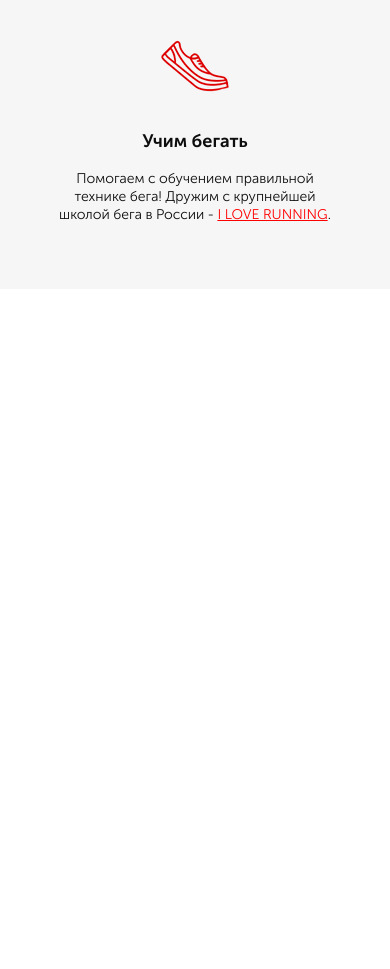
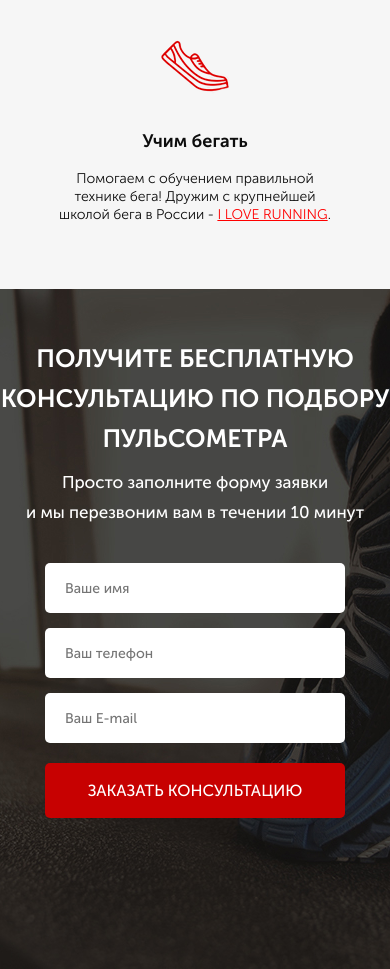
Before and after one commit to Alex223437/UdemuCourse, a website: page src/index.html in a window 390 px wide. Shown: the part 1680-2649 px from the top of the page. Before the commit the page ends 1969 px from the top, so only its background shows below. Drawn offline with Linux system fonts and the light colour scheme; a web font is replaced by a local one.

Commit message:
make the third section and adaptivity for it

```diff
--- a/src/index.html
+++ b/src/index.html
@@ -63,7 +63,7 @@
 
     <div class="benefits">
         <div class="container">
-            <h2 class="benefits__title">НАШИ ПРЕИМУЩЕСТВА</h2>
+            <h2 class="title">НАШИ ПРЕИМУЩЕСТВА</h2>
             <div class="benefits__wrapper">
                 <div class="benefits__item">
                     <img src="icons/cup.png" alt="cup">
@@ -83,5 +83,20 @@
             </div>
         </div>
     </div>
+
+    <div class="consultation">
+        <div class="container">
+           <h2 class="title title_left">Получите бесплатную консультацию<br> по подбору пульсометра </h2>
+           <div class="consultation__descr">
+                Просто заполните форму заявки<br> и мы перезвоним вам в течении 10 минут
+           </div>
+           <form class = "feed-form" action="#">
+                <input name = "name" required placeholder="Ваше имя" type="text">
+                <input name = "phone" required placeholder="Ваш телефон" type="number">
+                <input name = "email" placeholder="Ваш E-mail" type="email">
+                <button class="button button_submit">заказать кОНСУЛЬТАЦИЮ</button>
+           </form>
+        </div>
+    </div>
 </body>
 </html>
--- a/src/sass/_media.scss
+++ b/src/sass/_media.scss
@@ -1,10 +1,24 @@
-@media (max-width: 1024px) {
+@media (max-width: 1023px) {
     .header {
         justify-content: space-around;
     }
     .promo {
         &__wrapper {
             align-items: center;
+        }
+    }
+    .consultation {
+        .title {
+            br {
+                display: none;
+            }
+            text-align: center;
+        }
+        &__descr {
+            text-align: center;
+        }
+        .feed-form {
+            margin: 36px auto 0 auto;
         }
     }
 }
@@ -38,6 +52,11 @@
             margin-top: 35px;
         }
     }
+    .consultation {
+        .title {
+           font-size: 33px;
+        }
+    }
 }
 
 @media(max-width:424px) {
@@ -52,4 +71,14 @@
             margin-top: 20px;
         }
     }
+    .consultation {
+        padding-top: 50px;
+        .title {
+           font-size: 25px;
+           line-height: 40px;
+        }
+        &__descr {
+            font-size: 17px;
+        }
+    }
 }
--- a/src/sass/blocks/_benefits.scss
+++ b/src/sass/blocks/_benefits.scss
@@ -2,13 +2,6 @@
     background-color: #F6F6F6;
     min-height: 473px;
     padding: 70px 0 65px 0;
-    &__title {
-        margin-bottom: 0;
-        font-weight: 700;
-        font-size: 30px;
-        text-align: center;
-        color: #0D0D0D;
-    }
     &__wrapper {
         margin-top: 60px;
         display: flex;
--- a/src/sass/blocks/_buttons.scss
+++ b/src/sass/blocks/_buttons.scss
@@ -15,4 +15,9 @@
         width: 303px;
         height: 54px
     }
+    &_submit {
+        width: 100%;
+        height: 55px;
+        font-size: 16px;
+    }
 }
--- /dev/null
+++ b/src/sass/blocks/_consultation.scss
@@ -0,0 +1,12 @@
+.consultation {
+    min-height: 680px;
+    padding: 100px 0 108px 0;
+    background: url('../img/bg/consultation_bg.jpg') center (center/cover) no-repeat;
+    &__descr {
+        margin-top: 8px;
+        font-weight: 500;
+        font-size: 20px;
+        line-height: 30px;
+        color:#FFFFFF
+    }
+}
--- /dev/null
+++ b/src/sass/blocks/_forms.scss
@@ -0,0 +1,19 @@
+.feed-form {
+    margin-top: 36px;
+    display: flex;
+    flex-direction: column;
+    width: 300px;
+    input {
+        padding: 0 20px;
+        height: 50px;
+        border-radius: 5px;
+        border: none;
+        margin-bottom: 15px;
+        font-weight: 400;
+        font-size: 14px;
+        color: #4B4B4B;
+        &:nth-child(3){
+            margin-bottom: 20px;
+        }
+    }
+}
--- /dev/null
+++ b/src/sass/blocks/_titles.scss
@@ -0,0 +1,14 @@
+.title {
+    text-transform: uppercase;
+    margin-bottom: 0;
+    font-weight: 700;
+    font-size: 30px;
+    text-align: center;
+    color: #0D0D0D;
+    &_left {
+        font-size: 36px;
+        text-align: left;
+        color: #FFFFFF;
+        line-height: 54px;
+    }
+}
--- a/src/sass/style.scss
+++ b/src/sass/style.scss
@@ -5,7 +5,11 @@
 @import 'blocks/header';
 @import 'blocks/buttons';
 @import 'blocks/benefits';
+@import 'blocks/titles';
+@import 'blocks/consultation';
+@import 'blocks/forms';
 @import 'media';
+
 *{
     font-family: 'Museo Sans', sans-serif;
     margin: 0;
```
Also changed, not shown: src/css/style.min.css.
